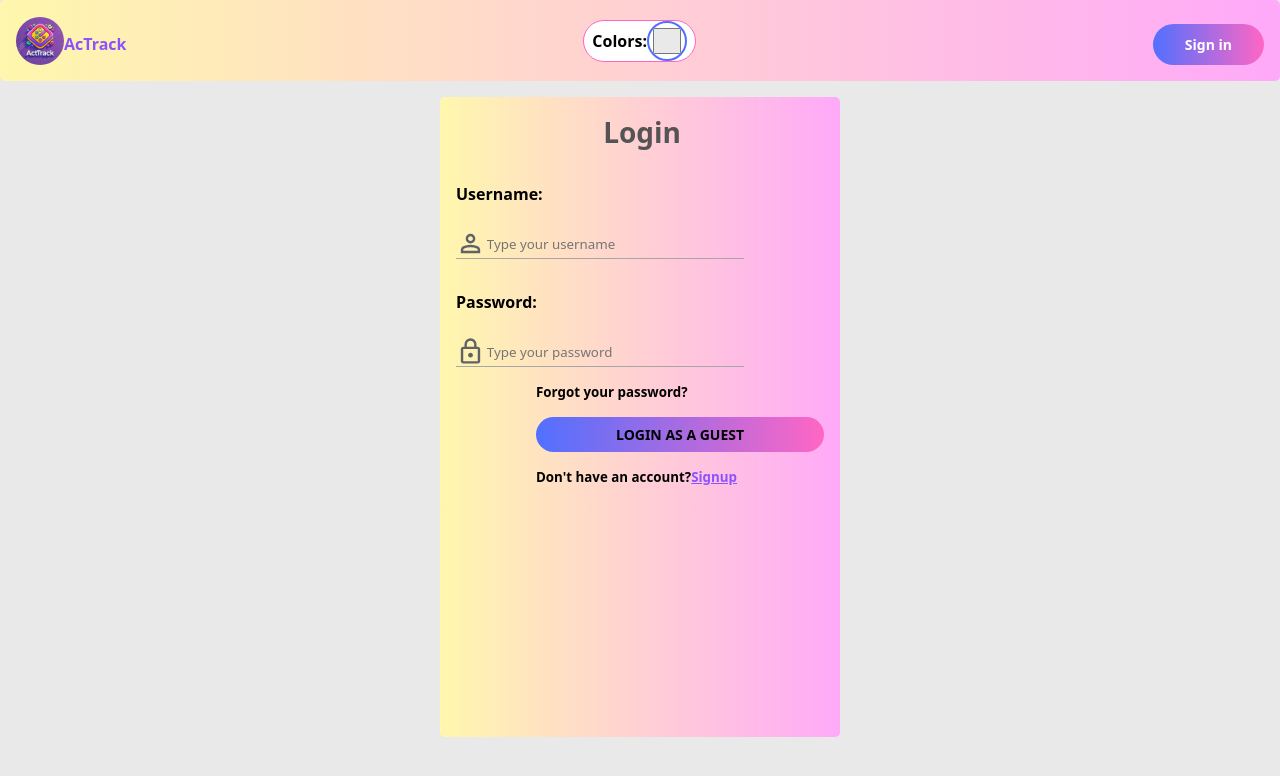
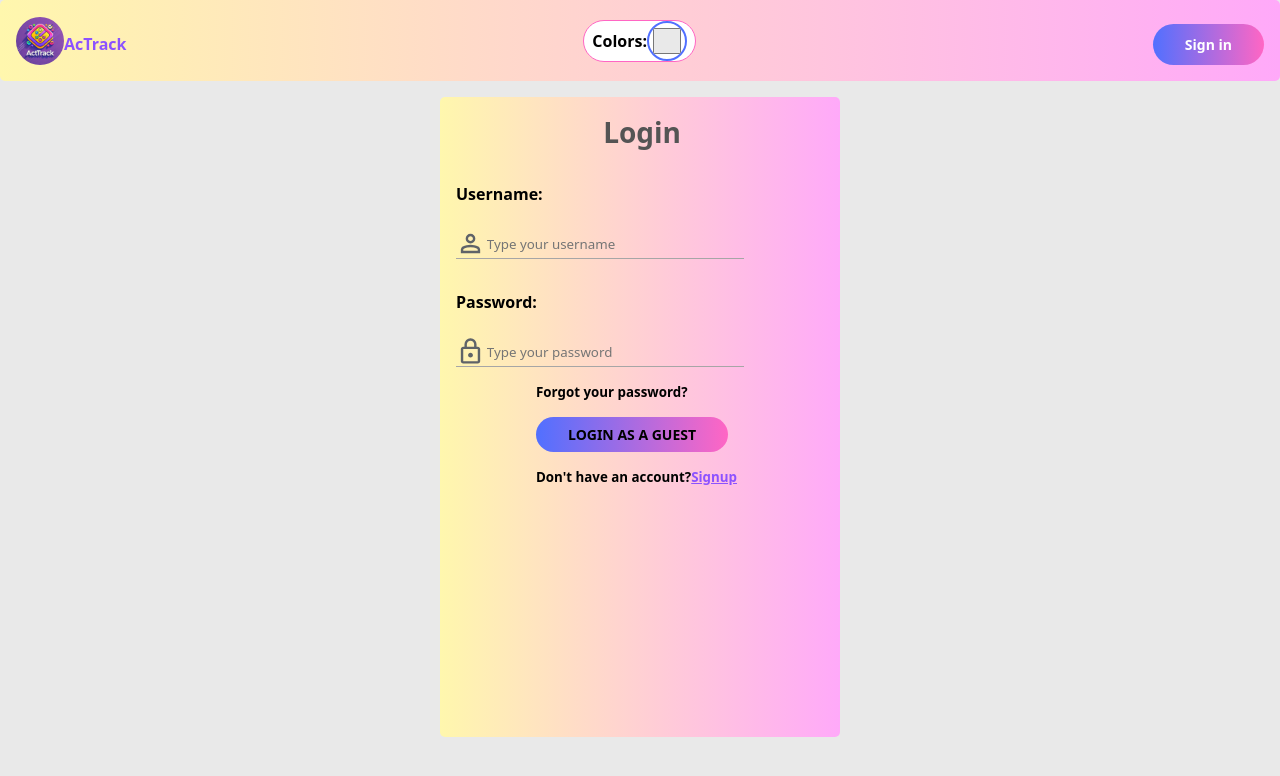
Before and after one commit to yvonneitan/yvonne-itangishaka-capstone-project-client, a React (Vite) app in the folder client-actrack/: page / in a window 1280 px wide. Shown: the top 776 px of the page. Built offline with nearby package versions, Linux system fonts and the light colour scheme.

Commit message:
Adjust the login button padding

```diff
--- a/client-actrack/src/pages/LoginPage/LoginPage.scss
+++ b/client-actrack/src/pages/LoginPage/LoginPage.scss
@@ -83,8 +83,8 @@
     @include primary-button;
     color: $text-black;
     padding: 0.5rem;
-    padding-right: 5rem;
-    padding-left: 5rem;
+    padding-right: 2rem;
+    padding-left: 2rem;
     border-radius: 2rem;
     margin-left: 5rem;
   }
```
